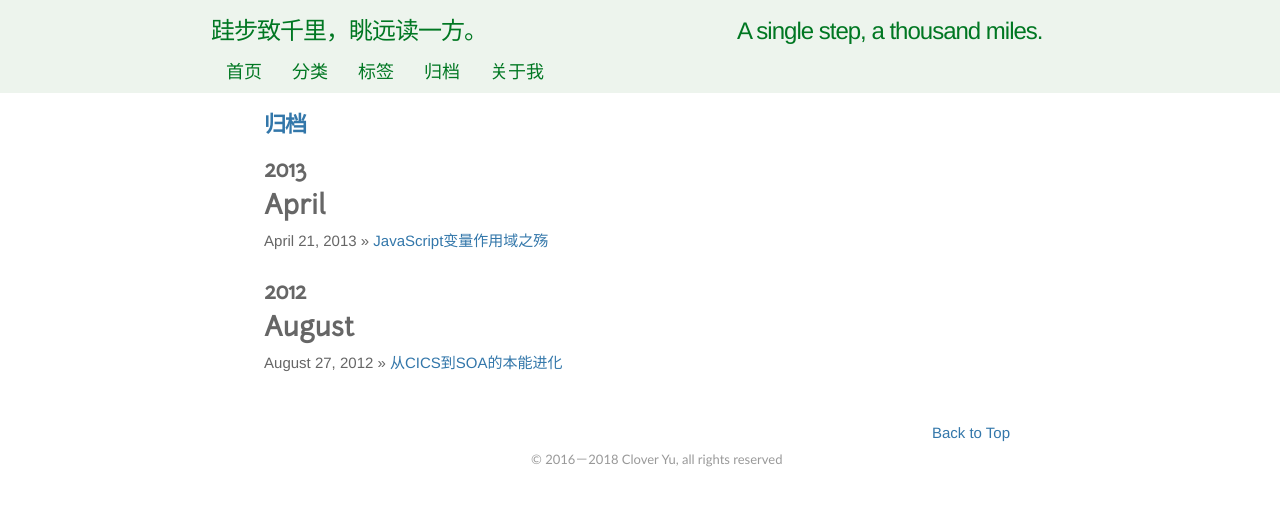
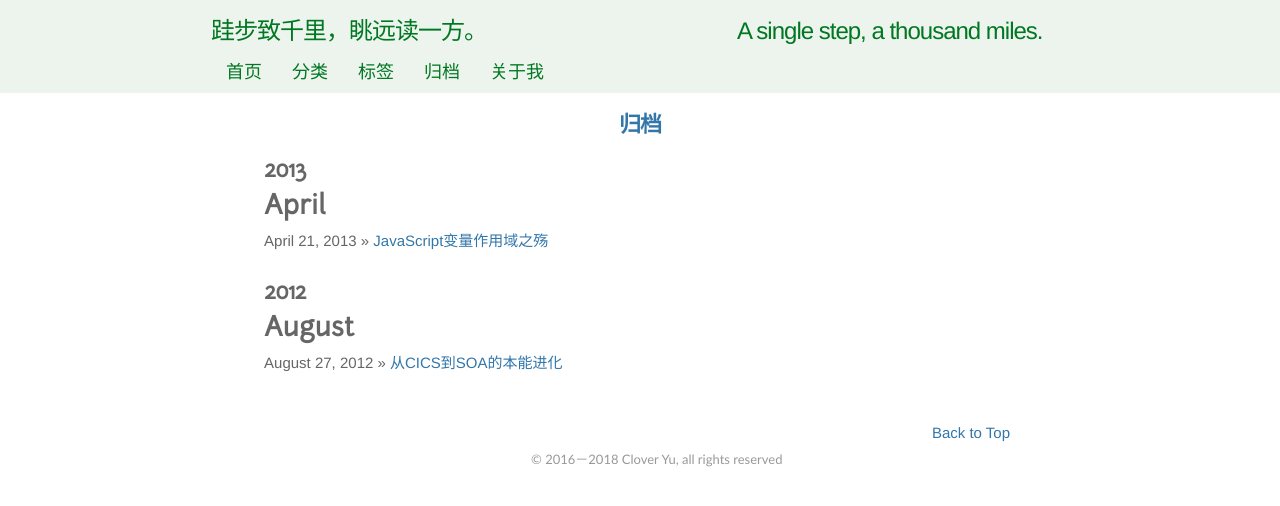
Before and after one commit to cloveryu/cloveryu.github.com, a Jekyll site: the page built from archive.html, in a window 1280 px wide. Shown: the top 506 px of the page. Built offline with Jekyll 4.4.1, drawn with Linux system fonts in a browser that asks for light colours; comment, search, counter and statistics services are not loaded.

Commit message:
updated layout

```diff
--- a/assets/themes/the-minimum/css/style.css
+++ b/assets/themes/the-minimum/css/style.css
@@ -252,6 +252,9 @@ pre {
 }
 .unit-article header h1 {
   color: #37a;
+}
+.unit-article .entry-title {
+  text-align: center;
 }
 .unit-article .entry-content h2,
 .unit-article .entry-content h3,
```
